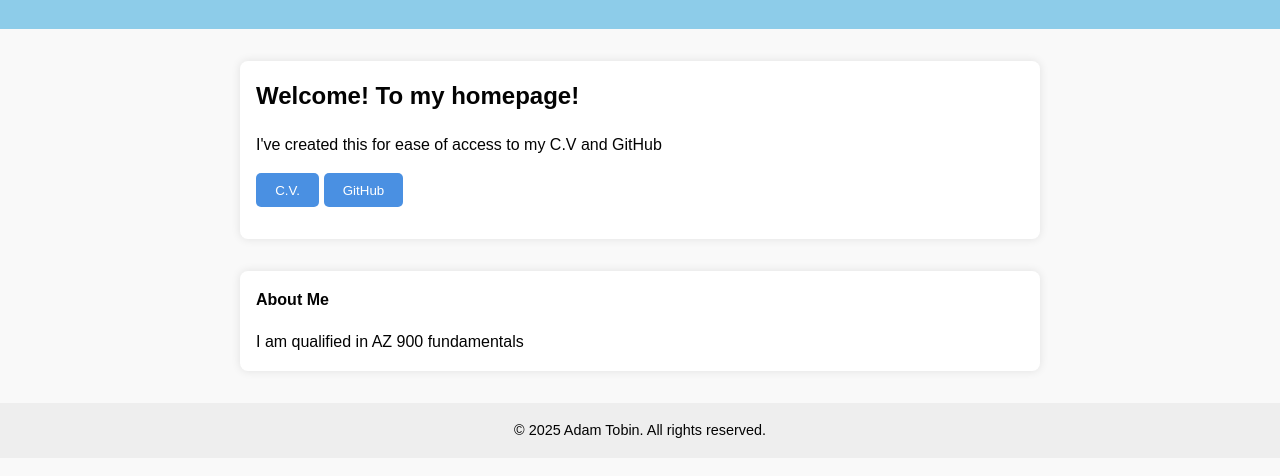
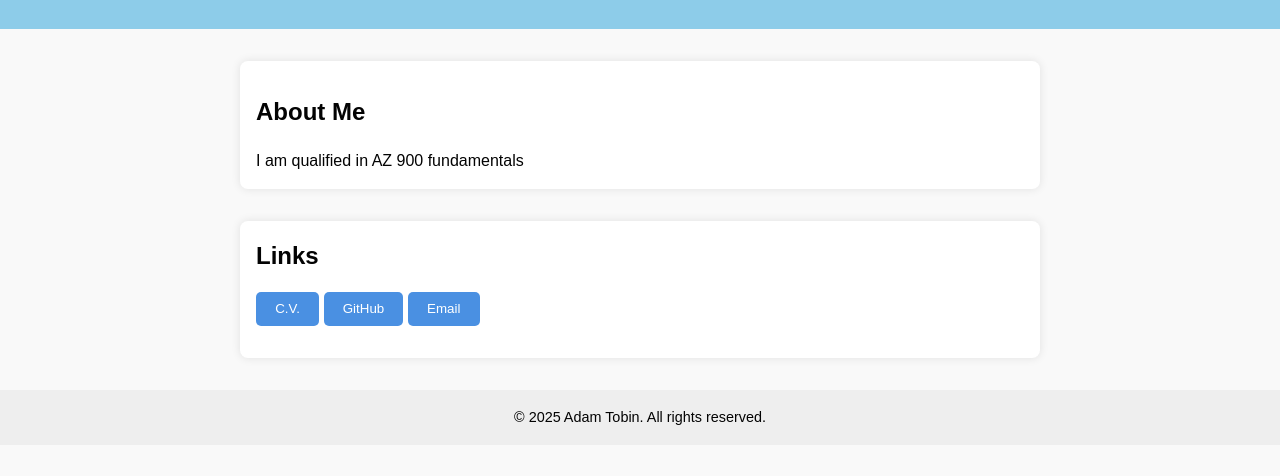
Before and after one commit to VHSKnight/Azure-Static-Website, a plain HTML site: page index.html in a window 1280 px wide. Shown: the part 70-546 px from the top of the page. Drawn offline with Linux system fonts and the light colour scheme.

Commit message:
update added email and about me

```diff
--- a/index.html
+++ b/index.html
@@ -71,15 +71,18 @@
     <h1>Adam Tobin</h1>
   </header>
 
+  <main><section><p><h2>About Me</h2></p>
+  I am qualified in AZ 900 fundamentals </main>
+
   <main>
-    <h2>Welcome! To my homepage!</h2>
-    <p>I've created this for ease of access to my C.V and GitHub</p>
+    <h2>Links</h2>
+    <p></p>
     <button id="goBtn">C.V.</button>
     <button id="GitHublnk">GitHub</button>
+    <button id="Maillnk">Email</button>
     <p></p>
   </main>
-  <main><section><p><b>About Me</b></p>
-  I am qualified in AZ 900 fundamentals </main>
+
 
 
   <footer>
@@ -103,5 +106,13 @@
   </script>
 
 
+<script>
+  document.getElementById("Maillnk").addEventListener("click", function () {
+    const email = "adamleetobin@hotmail.co.uk";
+    window.location.href = "mailto:" + email;
+  });
+</script>
+
+
 </body>
 </html>
```
